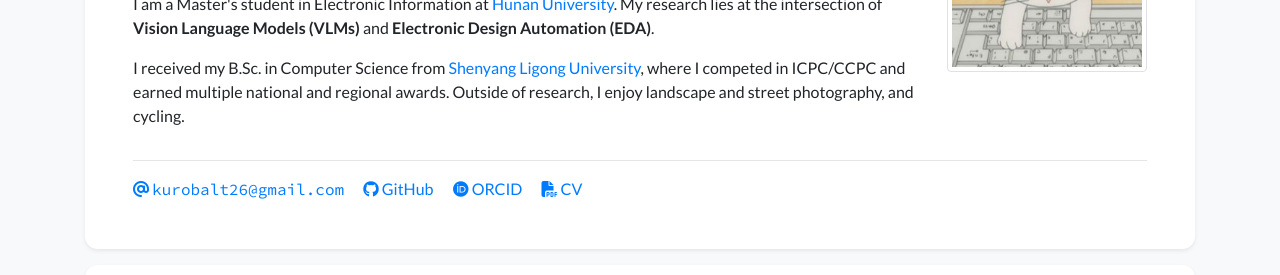
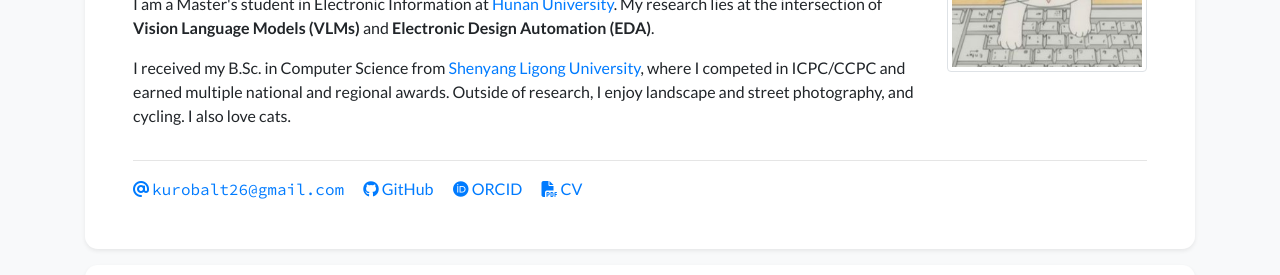
Before and after one commit to LongfeiLi1/page_life, a Jekyll site: the page built from index_layout2.html, in a window 1280 px wide and 1336 px high. Shown: the part 256-531 px from the top of the window. Built offline with Jekyll 4.4.1, drawn with Linux system fonts in a browser that asks for light colours; nearby versions of some CDN libraries; a style sheet for code colours, icons or effects is not loaded.

Commit message:
Update bio: add 'I also love cats.'

```diff
--- a/_data/profile.yml
+++ b/_data/profile.yml
@@ -22,7 +22,7 @@ short_bio: >-
   <p>
       I received my B.Sc. in Computer Science from <a href="https://www.sylu.edu.cn/" target="_blank">Shenyang Ligong University</a>,
       where I competed in ICPC/CCPC and earned multiple national and regional awards.
-      Outside of research, I enjoy landscape and street photography, and cycling.
+      Outside of research, I enjoy landscape and street photography, and cycling. I also love cats.
   </p>
 
 portrait_url: /assets/profile.png
```
